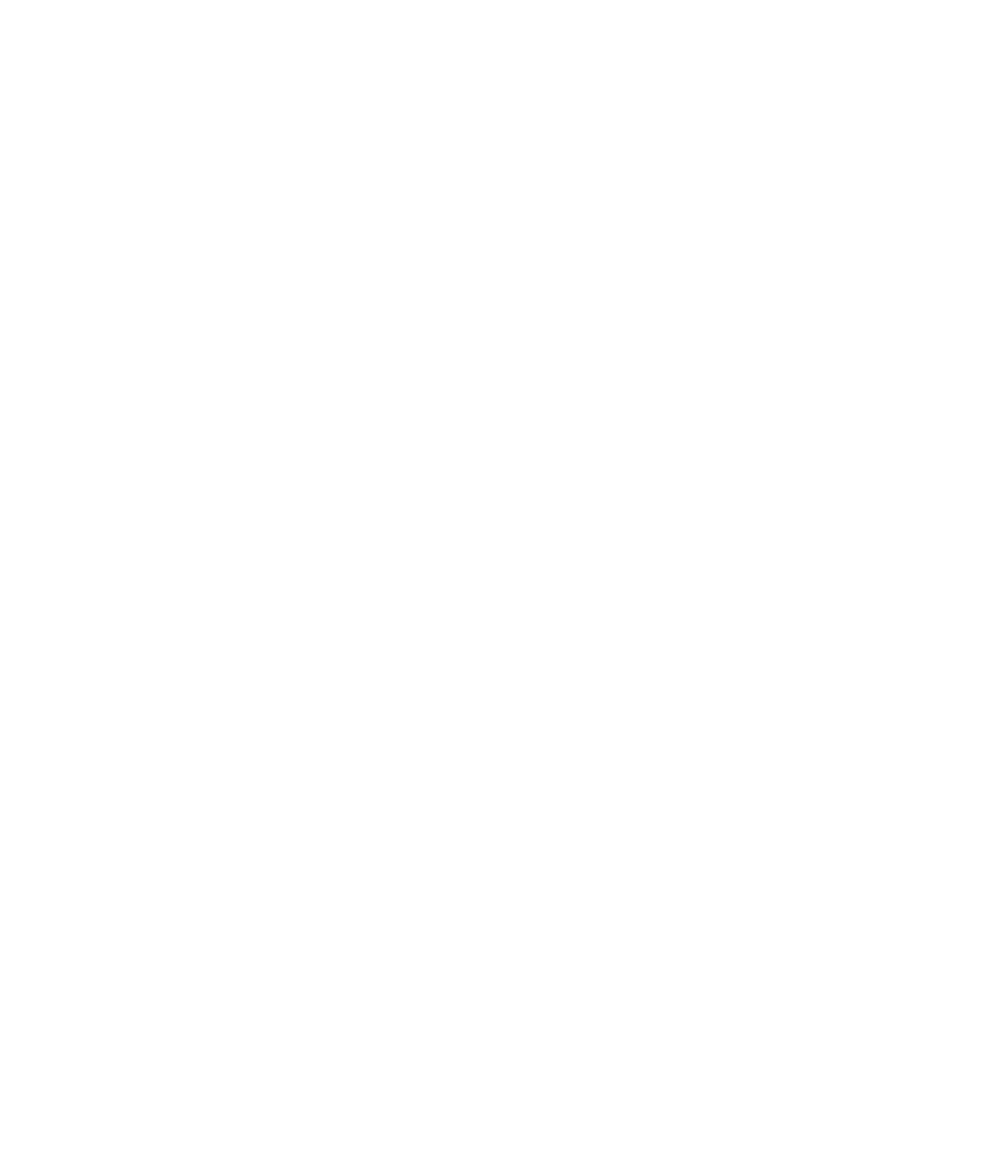
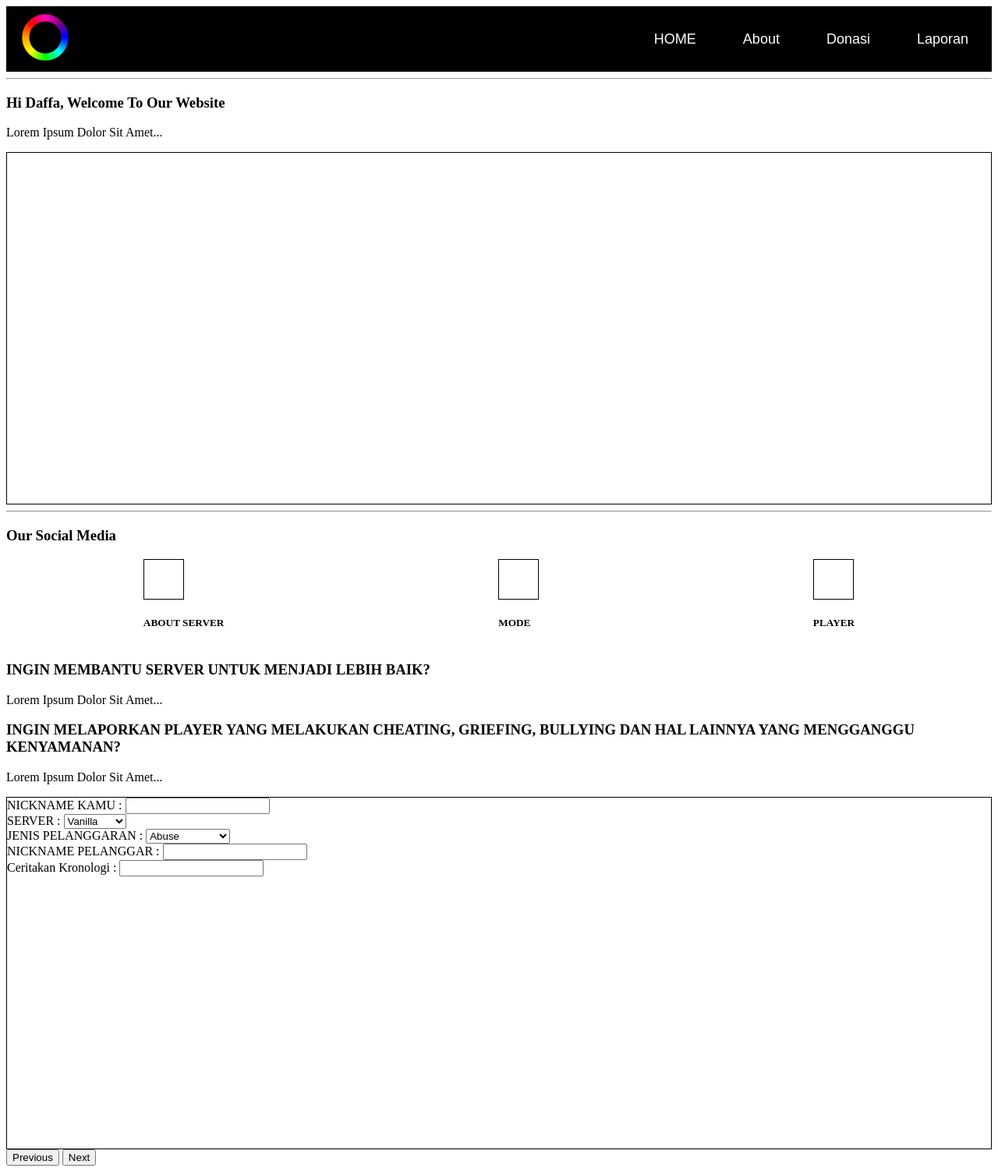
Before and after one commit to revou-fundamental-course/27-may-24-daffaibr, a plain HTML site: page index.html in a window 1280 px wide. Shown: the whole page at 78% size. Before the commit the page ends 800 px from the top, so only its background shows below. Drawn offline with Linux system fonts and the light colour scheme.

Commit message:
second commit

```diff
--- a/css/styles.css
+++ /dev/null
@@ -1 +0,0 @@
-/* Ini Css */
--- a/index.html
+++ b/index.html
@@ -1,13 +1,172 @@
 <!DOCTYPE html>
-<html lang="en">
+<html>
     <head>
         <meta charset="UTF-8">
         <meta name="viewport" content="width=device-width, initial-scale=1.0">
         <title>Daffa's Portofolio</title>
+        <link rel="stylesheet" href="styles.css">
     </head>
 
     <body>
+        <nav class="topnav">
+            <div>
+                <img class="logo-icon" src="assets/Chroma_logo.png">
+            </div>
+
+            <section>
+                <a class="nav-item" href="#home">HOME</a>
+                <a class="nav-item" href="#about">About</a>
+                <a class="nav-item" href="#donasi">Donasi</a>
+                <a class="nav-item" href="#laporan">Laporan</a>
+            </section>
+        </nav>
+
+    <hr>
+
+    <section>
+        <!-- HOME -->
+        <section id="home">
+            <header>
+                <h1>Hi Daffa, Welcome To Our Website</h1>
+            </header>
+
+            <article>
+                <p> Lorem Ipsum Dolor Sit Amet...</p>
+
+                <div class="banner-container"></div>
+            </article>
+        </section>
+
+        <hr>
+
+        <!-- Social-Media -->
+        <section id="about-server">
+            <header>
+                <h1>Our Social Media</h1>
+            </header>
+
+            <article class="about-list">
+                <div>
+                    <div style="width: 50px; height: 50px; border: 1px solid black"></div>
+                    <h5>ABOUT SERVER</h5>
+                </div>
+
+                <div>
+                    <div style="width: 50px; height: 50px; border: 1px solid black"></div>
+                    <h5>MODE</h5>
+                </div>
+
+                <div>
+                    <div style="width:50px; height: 50px; border: 1px solid black"></div>
+                    <h5>PLAYER</h5>
+                </div>
+            </article>
+        </section>
+
+        <!-- Donasi -->
+        <section id="donasi">
+            <header>
+                <h1>INGIN MEMBANTU SERVER UNTUK MENJADI LEBIH BAIK?</h1>
+            </header>
+
+            <article>
+                <p> Lorem Ipsum Dolor Sit Amet...</p>
+
+                <div class="donasi-pages"></div>
+            </article>
+        </section>
+
+        <!-- Laporan -->
+        <section id="laporan">
+            <header>
+                <h1>INGIN MELAPORKAN PLAYER YANG MELAKUKAN CHEATING, GRIEFING, BULLYING DAN HAL LAINNYA YANG MENGGANGGU KENYAMANAN?</h1>
+            </header>
+
+            <article>
+                <p> Lorem Ipsum Dolor Sit Amet...</p>
+
+                <div class="banner-container">
+
+                <section>
+                    <form>
+                        <label for="nickname">NICKNAME KAMU :</label>
+                        <input id="name" type="text" />
+
+                        <br>
+
+                        <label for="server">SERVER :</label>
+                        <select>
+                            <option>Vanilla</option>
+                            <option>Survival</option>
+                            <option>SkyBlock</option>
+                            <option>OneBlock</option>
+                        </select>
+
+                        <br>
+
+                        <label for="jenis-pelanggaran">JENIS PELANGGARAN :</label>
+                        <select>
+                            <option>Abuse</option>
+                            <option>Cheating</option>
+                            <option>Griefing</option>
+                            <option>Scam</option>
+                            <option>Badword</option>
+                            <option>Dan Lainnya...</option>
+                        </select>
+
+                        <br>
+
+                        <label for="nick-pelanggar">NICKNAME PELANGGAR :</label>
+                        <input id="nick-pelanggar" type="text" />
+
+                        <br>
+
+                        <label for="kronologi">Ceritakan Kronologi :<label>
+                        <input id="ceritakan-kronologi" type="text">
+
+                </section>
+                </div>
+
+            </article>
+        </section>
+
+    </section>
+
+
 
 
     </body>
 </html>
+
+
+<div>
+    <button onclick="plusDivs(-1)">Previous</button>
+    <button onclick="plusDivs(1)">Next</button>
+
+<script>
+    var slideIndex = 1;
+    showDivs(slideIndex);
+
+    function plusDivsi(n) {
+        showDivs(slideIndex += n);
+    }
+
+    function showDivs() {
+        var 1;
+        var imgList = document.getElementByClassName("img-slideshow");
+        if (n > imgList.length) slideIndex = 1;
+        else if (n < 1) slideIndex = imgList.length;
+
+
+        for (1 = 0; 1 <imgList.length; 1++) {
+            imgList[1].style.display = "none";
+        }
+
+        imgList[slideIndex -1].style.display = "block";
+    }
+
+    setInterval(() => {
+        plusDivs(1);
+    }, 1000);
+</script>
+</div>
--- a/js/script.js
+++ /dev/null
@@ -1 +0,0 @@
-// Ini JavaScript
--- /dev/null
+++ b/styles.css
@@ -0,0 +1,73 @@
+/* Ini CSS */
+
+nav {
+    display: flex;
+    justify-content: space-between;
+    background-color: black;
+}
+
+@media only screen and (max-width: 600px) {
+    .topnav {
+        flex-direction: column;
+    }
+
+    .nav-item {
+        width: 100px;
+        flex-direction: column;
+        display: flex;
+    }
+
+    .logo-icon {
+        margin-bottom: 14px;
+    }
+}
+
+.topnav {
+    overflow: show;
+    background-color: black;
+    padding: 0px;
+    font-family: Arial
+}
+
+.topnav a{
+    float: left;
+    display: block;
+    color: white;
+    text-align: center;
+    font-size: 18px;
+    padding: 30px 30px;
+    text-decoration: none;
+    border-radius:15%
+}
+
+.topnav a:hover {
+    background-color: rgb(172, 171, 171);
+    color: white;
+}
+
+.topnav a.active {
+    background-color: blue;
+    color: red;
+}
+
+.logo-icon {
+    width: 80px;
+    height: 80px;
+    background-repeat: no-repeat;
+    padding: 0px 10px
+}
+
+nav > section {
+    display: flex;
+    align-items: center;
+}
+
+.banner-container {
+    height: 450px;
+    border: 1px solid black;
+}
+
+.about-list {
+    display: flex;
+    justify-content: space-around;
+}
```
Also changed, not shown: assets/Chroma_logo.png (added). Lines whose indentation alone changed are shown as unchanged.
